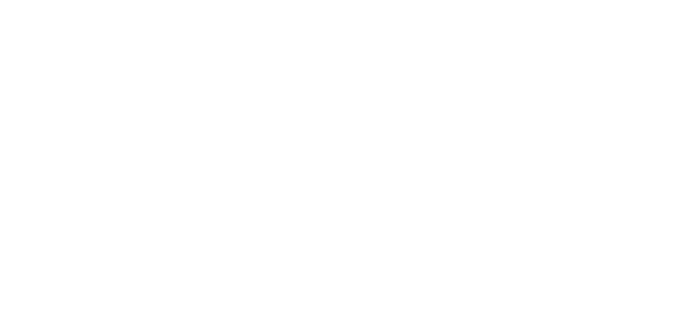
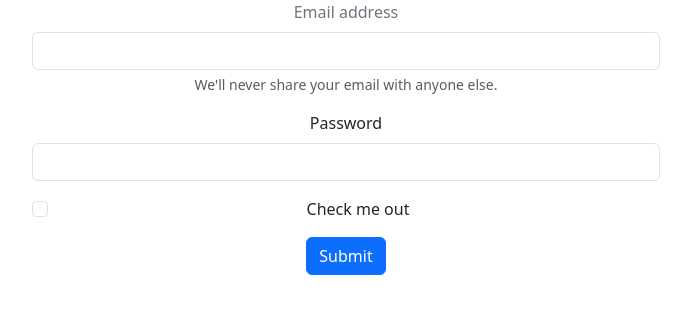
Before and after one commit to SantiagoSerodino/GymRollCode-front, a React (Vite) app: page /login in a window 1280 px wide. Before the commit this address had no page. Shown: the top 314 px of the page, without its empty margins (294-985 px from the left). Built offline with nearby package versions, Linux system fonts and the light colour scheme.

Commit message:
se creo base del formulario

```diff
--- a/src/App.jsx
+++ b/src/App.jsx
@@ -1,6 +1,7 @@
 import { BrowserRouter, Routes, Route } from 'react-router-dom';
 import './App.css';
 import HomeScreen from './pages/HomeScreen';
+import Login from './pages/loginPage';
 
 function App() {
 
@@ -9,6 +10,7 @@
     <BrowserRouter>
      <Routes>
       <Route path='/' element={<HomeScreen/>}/>
+      <Route path='/login' element={<Login/>}/>
      </Routes>
     </BrowserRouter>
   )
--- /dev/null
+++ b/src/pages/loginPage.jsx
@@ -0,0 +1,28 @@
+import React, { useEffect, useState } from "react"
+import axios from "axios"
+import { useNavigate, Link } from "react-router-dom"
+
+const Login = () => {
+    return (
+        <div className="login row">
+          <form className="col-6 container-fluid">
+             <div className="mb-3">
+                 <label for="exampleInputEmail1" className="form-label text-secondary">Email address</label>
+               <input type="email" className="form-control" id="exampleInputEmail1" aria-describedby="emailHelp"/>
+               <div id="emailHelp" className="form-text">We'll never share your email with anyone else.</div>
+             </div>
+             <div className="mb-3">
+               <label for="exampleInputPassword1" className="form-label">Password</label>
+               <input type="password" className="form-control" id="exampleInputPassword1"/>
+             </div>
+             <div className="mb-3 form-check">
+               <input type="checkbox" className="form-check-input" id="exampleCheck1"/>
+               <label className="form-check-label" for="exampleCheck1">Check me out</label>
+             </div>
+           <button type="submit" className="btn btn-primary">Submit</button>
+         </form>
+        </div>
+    )
+}
+
+export default Login
```
